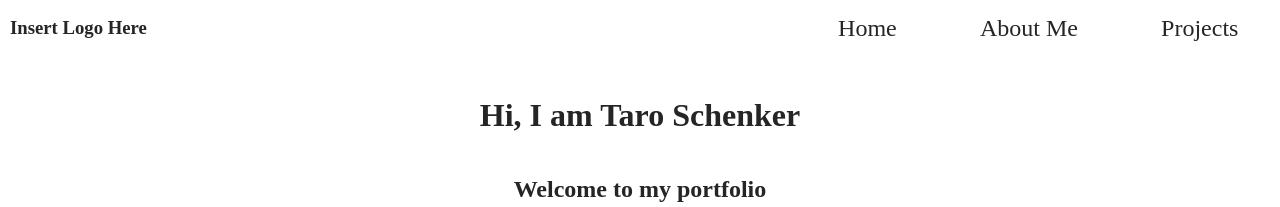
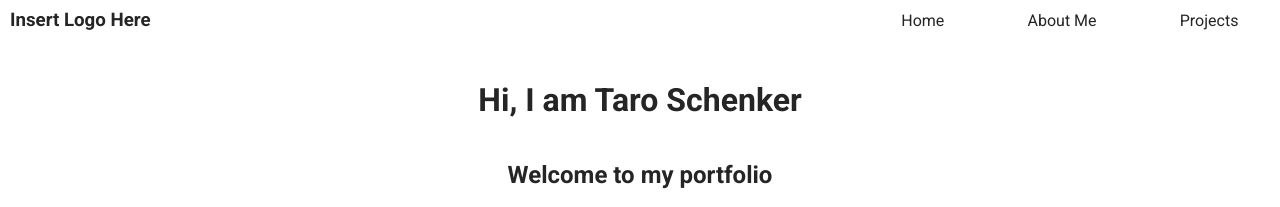
Before and after one commit to TaroSchenker/portfolio, a plain HTML site: page index.html in a window 1280 px wide. Shown: the top 207 px of the page. Drawn offline with Linux system fonts and the light colour scheme.

Commit message:
changed nav font size and vh

```diff
--- a/index.html
+++ b/index.html
@@ -6,6 +6,9 @@
     <meta name="viewport" content="width=device-width, initial-scale=1.0">
     <title>Taro Schenker's Portfolio</title>
     <link rel="stylesheet" href="styles.css">
+    <link rel="preconnect" href="https://fonts.googleapis.com">
+    <link rel="preconnect" href="https://fonts.gstatic.com" crossorigin>
+    <link href="https://fonts.googleapis.com/css2?family=Permanent+Marker&family=Roboto:wght@400;700&display=swap" rel="stylesheet">
 </head>
 <body>
 <div class="master-div">
--- a/styles.css
+++ b/styles.css
@@ -3,13 +3,14 @@
 
 body{
     margin: 0;
+    font-family: 'Roboto', sans-serif;
 }
 nav{
     display: flex;
     justify-content: space-between;
     align-items: center;
     width: 100vw;
-    height: 7vh;
+    height: 5vh;
     background-color: #FFFFFF;
     color:  #252526;
 }
@@ -26,7 +27,8 @@ nav{
 li{
     list-style-type: none;
     margin: 0 2vh;
-    font-size: 3vh;
+    font-size: 2vh;
+    text-align: right;
 
   }
 
```
